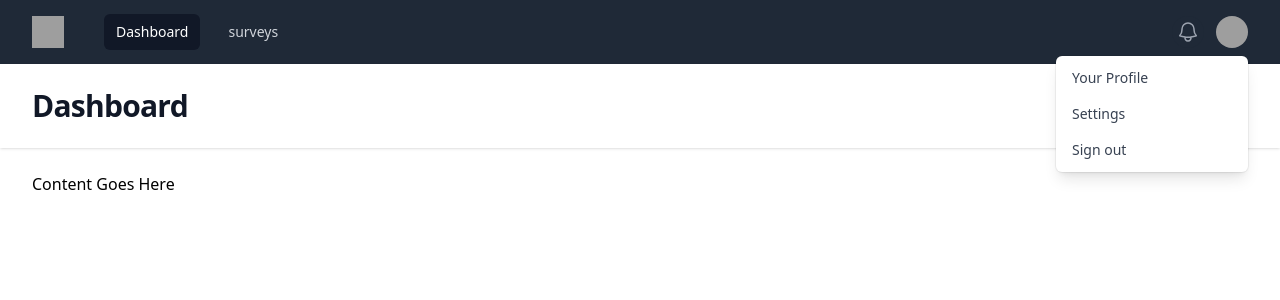
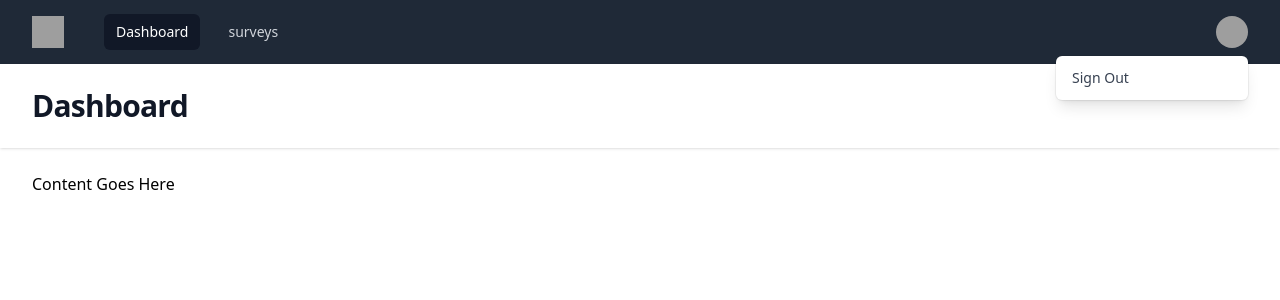
Before and after one commit to MADHURANGA-SKP/Laravel-Quiz-App, a Vue app in the folder vue/: page /dashboard in a window 1280 px wide. Both pictures are taken after a click on the button "Open user menu". Shown: the top 300 px of the page. Built offline with nearby package versions, Linux system fonts and the light colour scheme; grey boxes are pictures that could not be loaded.

Commit message:
feat:latest-update-of-logout-buttom

```diff
--- a/vue/src/components/DefaultLayout.vue
+++ b/vue/src/components/DefaultLayout.vue
@@ -31,15 +31,6 @@
           </div>
           <div class="hidden md:block">
             <div class="ml-4 flex items-center md:ml-6">
-              <button
-                type="button"
-                class="relative rounded-full bg-gray-800 p-1 text-gray-400 hover:text-white focus:outline-none focus:ring-2 focus:ring-white focus:ring-offset-2 focus:ring-offset-gray-800"
-              >
-                <span class="absolute -inset-1.5" />
-                <span class="sr-only">View notifications</span>
-                <BellIcon class="h-6 w-6" aria-hidden="true" />
-              </button>
-
               <!-- Profile dropdown -->
               <Menu as="div" class="relative ml-3">
                 <div>
@@ -66,18 +57,13 @@
                   <MenuItems
                     class="absolute right-0 z-10 mt-2 w-48 origin-top-right rounded-md bg-white py-1 shadow-lg ring-1 ring-black ring-opacity-5 focus:outline-none"
                   >
-                    <MenuItem
-                      v-for="item in userNavigation"
-                      :key="item.name"
-                      v-slot="{ active }"
-                    >
+                    <MenuItem v-slot="{ active }">
                       <a
-                        :href="item.href"
+                        @click="logout"
                         :class="[
-                          active ? 'bg-gray-100' : '',
-                          'block px-4 py-2 text-sm text-gray-700',
+                          'block px-4 py-2 text-sm text-gray-700 cursor-pointer',
                         ]"
-                        >{{ item.name }}</a
+                        >Sign Out</a
                       >
                     </MenuItem>
                   </MenuItems>
@@ -132,23 +118,13 @@
                 {{ user.email }}
               </div>
             </div>
-            <button
-              type="button"
-              class="relative ml-auto flex-shrink-0 rounded-full bg-gray-800 p-1 text-gray-400 hover:text-white focus:outline-none focus:ring-2 focus:ring-white focus:ring-offset-2 focus:ring-offset-gray-800"
-            >
-              <span class="absolute -inset-1.5" />
-              <span class="sr-only">View notifications</span>
-              <BellIcon class="h-6 w-6" aria-hidden="true" />
-            </button>
           </div>
           <div class="mt-3 space-y-1 px-2">
             <DisclosureButton
-              v-for="item in userNavigation"
-              :key="item.name"
+              @click="logout"
               as="a"
-              :href="item.href"
-              class="block rounded-md px-3 py-2 text-base font-medium text-gray-400 hover:bg-gray-700 hover:text-white"
-              >{{ item.name }}</DisclosureButton
+              class="block rounded-md px-3 py-2 text-base font-medium text-gray-400 hover:bg-gray-700 hover:text-white cursor-pointer"
+              >Sign Out</DisclosureButton
             >
           </div>
         </div>
@@ -173,8 +149,10 @@ import { Bars3Icon, BellIcon, XMarkIcon } from "@heroicons/vue/24/outline";
 import { useStore } from "vuex";
 import { computed } from "vue";
 import store from "../store";
+import { useRouter } from "vue-router";
 
 const storex = useStore();
+const router = useRouter();
 
 const navigation = [
   { name: "Dashboard", to: { name: "Dashboard" } },
@@ -187,4 +165,11 @@ const userNavigation = [
 ];
 
 const user = computed(() => store.state.user.data);
+
+function logout() {
+  store.commit("logout");
+  router.push({
+    name: "Login",
+  });
+}
 </script>
--- a/vue/src/store/index.js
+++ b/vue/src/store/index.js
@@ -14,7 +14,12 @@ const store = createStore({
   },
   getters: {},
   actions: {},
-  mutations: {},
+  mutations: {
+    logout: (state) => {
+      state.user.data = {};
+      state.user.token = null;
+    },
+  },
   modules: {},
 });
 
```
Also changed, not shown: vue/src/components/PageComponent.vue (added).
